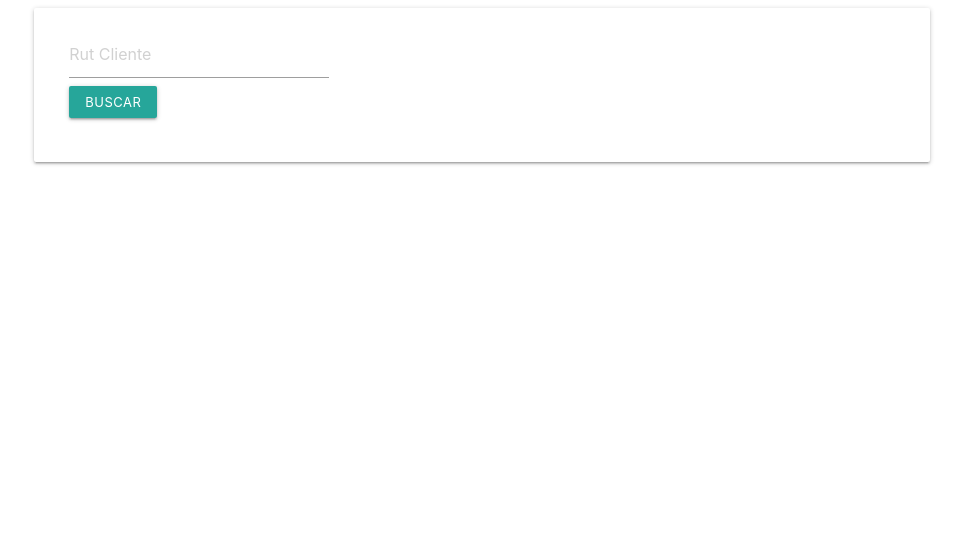
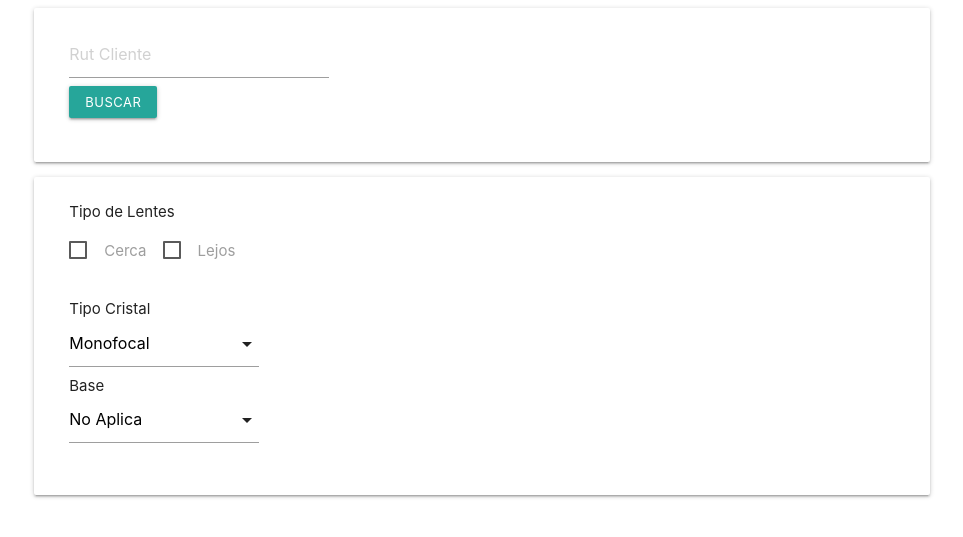
Before and after one commit to RodrigoM2020/PRUEBA3_OPTICA, a PHP site: page /insertar_receta.php in a window 1280 px wide. Shown: the top 537 px of the page, without its empty margins (158-1121 px from the left). Run offline with PHP 8.4, Linux system fonts and the light colour scheme; data comes from the database, SQL or seed files in the repository.

Commit message:
Insertar receta:Tipo Cristal y Base

```diff
--- a/SubMenu_usuario.php
+++ b/SubMenu_usuario.php
@@ -21,7 +21,7 @@
                         <ul>
                             <li><a href="registro_cliente.php">Crear Clientes</a></li>
                             <li><a href="receta.php">Buscar Receta</a></li>
-                            <li><a href="#">Ingreso</a></li>
+                            <li><a href="insertar_receta.php">Ingresar Receta</a></li>
                             <li><a href="index.php">Salir</a></li>
                         </ul>
                     </nav>
--- a/insertar_receta.php
+++ b/insertar_receta.php
@@ -1,5 +1,17 @@
 <?php
+
+use models\RecetaModel;
+
+require_once("models/RecetaModel.php");
 session_start();
+
+$model = new RecetaModel();
+
+$tipos = $model->getTipos();
+$armazon = $model->getArmazones();
+$materiales = $model->getMateriales();
+$base = ['No Aplica', 'Superior','Inferior', 'Interna','Externa'];
+
 ?>
 
 <!DOCTYPE html>
@@ -64,9 +76,61 @@ session_start();
 
     </div>
 </div>
+
+
+</div>
+<form action="#" method="POST"
+<div class="card-panel">
+
+    <div class="row">
+        <div class="col l12 m12 s12">
+            Tipo de Lentes
+            <p>
+                <label >
+                    <input type="checkbox" name="tipo_lente" value="Cerca"/>
+                    <span>Cerca</span>
+                </label>
+                &nbsp;&nbsp;
+                <label >
+                    <input type="checkbox" name="tipo_lente" value="Lejos"/>
+                    <span>Lejos</span>
+                </label>
+
+            </p>
+        </div>
+    </div>
+    <div class="row">
+        <div class="col l3 m3 s12">
+            Tipo Cristal
+        <select name="tipo_cristal" >
+        <?php foreach($tipos as $tipo){ ?>
+                <option value="<?=$tipo['id_tipo_cristal']?>"><?=$tipo['tipo_cristal']?></option>
+        <?php } ?>
+        </select>
+             Base
+        <select name="base" >
+        <?php foreach($base as $b){ ?>
+                <option value="<?=$b ?>"><?=$b ?></option>
+        <?php } ?>
+        </select>
+       </div>
+
+        <div class="col l3 m3 s12"></div>
+        <div class="col l3 m3 s12"></div>
+        <div class="col l3 m3 s12"></div>
+        </div>
+    </div>
+    </form>
         </div>
 
+
 <script src="https://cdnjs.cloudflare.com/ajax/libs/materialize/1.0.0/js/materialize.min.js"></script>
+<script>
+     document.addEventListener('DOMContentLoaded', function() {
+    var elems = document.querySelectorAll('select');
+    var instances = M.FormSelect.init(elems);
+  });
+</script>
 
 </body>
 </html>
--- a/receta.php
+++ b/receta.php
@@ -19,7 +19,7 @@ session_start();
         <div class="row">
             <div class="col l2 m12 s12"></div>
             <div class="col l8 m12 s12 center">
-            <a class="btn-small"href="insertar_receta.php">crear receta</a>
+
                 <h4>Buscar Receta por rut</h4>
                 <form action="controllers/BuscarRecetaRut.php" method="POST">
                     <input type="text" placeholder="Rut Cliente" name="rut">
```
